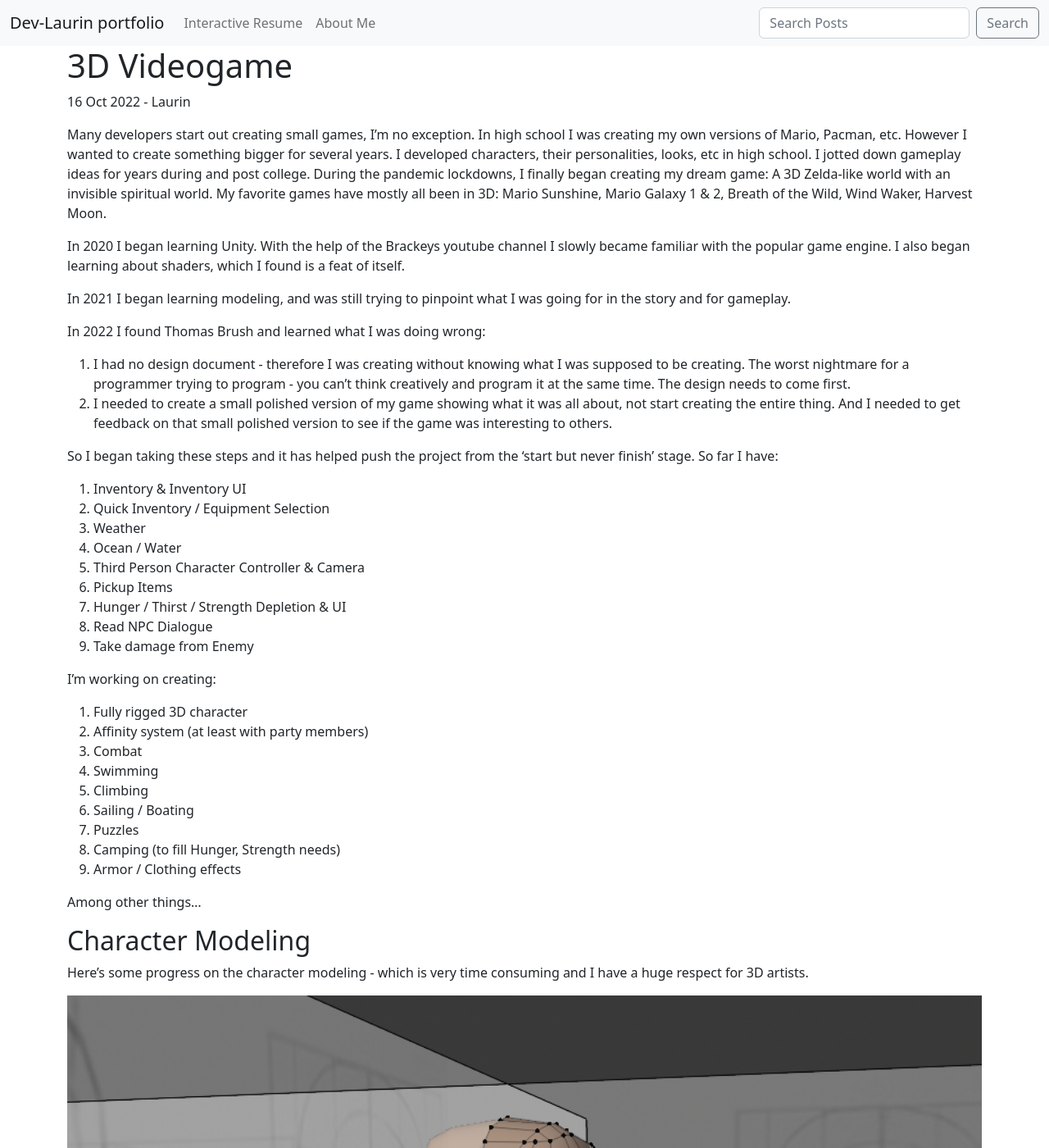
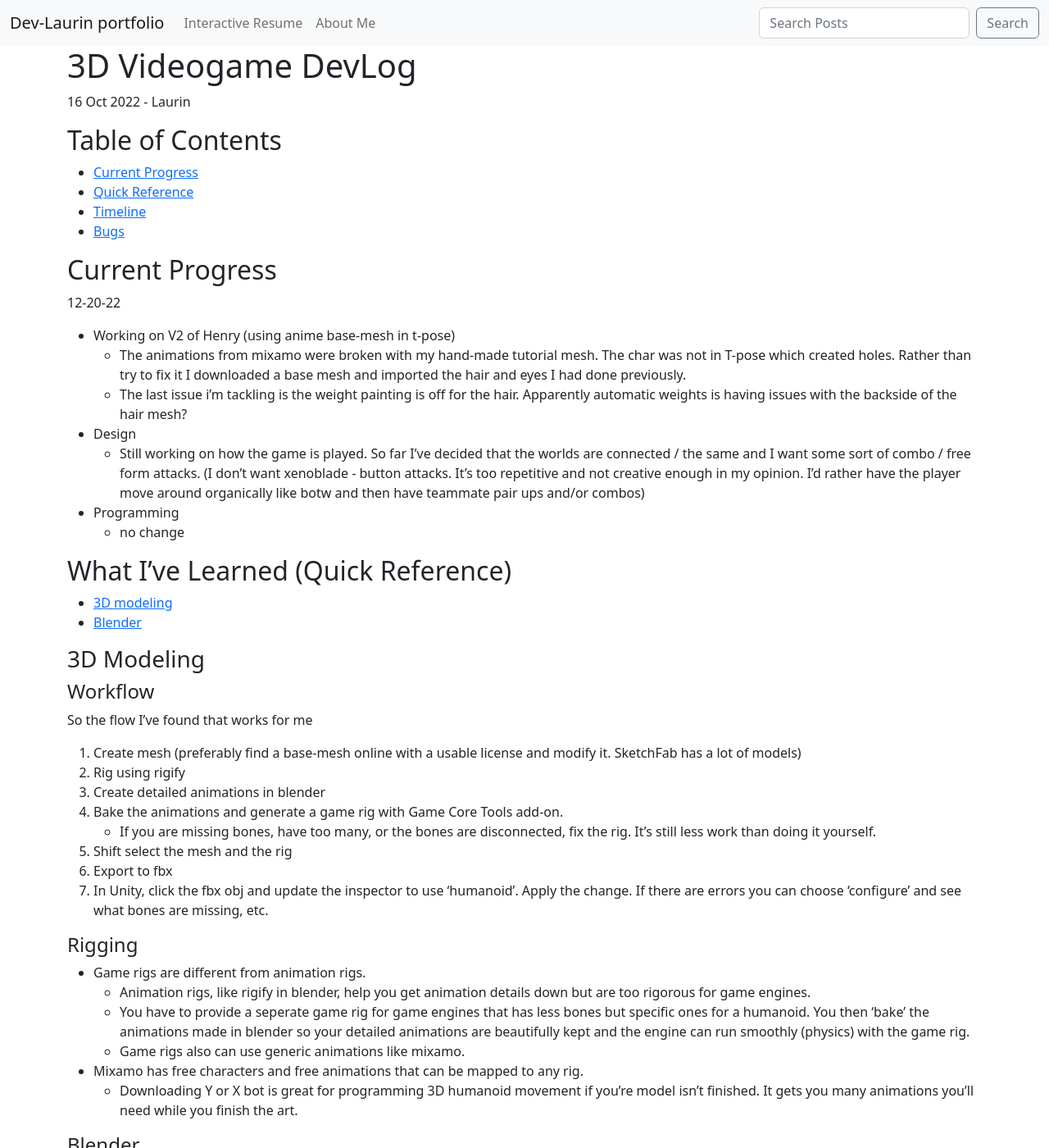
Before and after one commit to Dev-Laurin/Dev-Laurin.github.io, a Jekyll site: the page built from _posts/2022-10-16-3D-Game.md, in a window 1280 px wide and 1400 px high. Shown: the whole window at 82% size. Built offline with Jekyll 4.4.1, drawn with Linux system fonts in a browser that asks for light colours; some of the changed text lies outside the part shown.

Commit message:
update 3d game post with dropbox images

```diff
--- a/_posts/2022-10-16-3D-Game.md
+++ b/_posts/2022-10-16-3D-Game.md
@@ -1,12 +1,57 @@
 ---
 layout: post
 author: Laurin
-title: 3D Videogame
+title: 3D Videogame DevLog
 img: assets/images/game_capture_night.PNG
 description: Creating a Zelda/Xenoblade like 3D game in Unity.
 tags: Unity C# Blender
 category: personal
 ---
+## Table of Contents
+* [Current Progress](#current-progress)
+* [Quick Reference](#what-ive-learned-quick-reference)
+* [Timeline](#timeline)
+* [Bugs](#bugs)
+
+## Current Progress
+12-20-22
+* Working on V2 of Henry (using anime base-mesh in t-pose)
+    * The animations from mixamo were broken with my hand-made tutorial mesh. The char was not in T-pose which created holes. Rather than try to fix it I downloaded a base mesh and imported the hair and eyes I had done previously.
+    * The last issue i'm tackling is the weight painting is off for the hair. Apparently automatic weights is having issues with the backside of the hair mesh?
+* Design
+    * Still working on how the game is played. So far I've decided that the worlds are connected / the same and I want some sort of combo / free form attacks. (I don't want xenoblade - button attacks. It's too repetitive and not creative enough in my opinion. I'd rather have the player move around organically like botw and then have teammate pair ups and/or combos)
+* Programming
+    * no change
+
+## What I've Learned (Quick Reference)
+* [3D modeling](#3d-modeling)
+* [Blender](#blender)
+
+### 3D Modeling
+#### Workflow
+So the flow I've found that works for me
+1. Create mesh (preferably find a base-mesh online with a usable license and modify it. SketchFab has a lot of models)
+1. Rig using rigify
+1. Create detailed animations in blender
+1. Bake the animations and generate a game rig with Game Core Tools add-on.
+    * If you are missing bones, have too many, or the bones are disconnected, fix the rig. It's still less work than doing it yourself.
+1. Shift select the mesh and the rig
+1. Export to fbx
+1. In Unity, click the fbx obj and update the inspector to use 'humanoid'. Apply the change. If there are errors you can choose 'configure' and see what bones are missing, etc.
+
+#### Rigging
+* Game rigs are different from animation rigs.
+    * Animation rigs, like rigify in blender, help you get animation details down but are too rigorous for game engines.
+    * You have to provide a seperate game rig for game engines that has less bones but specific ones for a humanoid. You then 'bake' the animations made in blender so your detailed animations are beautifully kept and the engine can run smoothly (physics) with the game rig.
+    * Game rigs also can use generic animations like mixamo.
+* Mixamo has free characters and free animations that can be mapped to any rig.
+    * Downloading Y or X bot is great for programming 3D humanoid movement if you're model isn't finished. It gets you many animations you'll need while you finish the art.
+
+#### Blender
+##### Keyboard Shortcuts
+Alt-H : UnHide all hidden objects
+
+## Timeline
 
 Many developers start out creating small games, I'm no exception. In high school I was creating my own versions of Mario, Pacman, etc. However I wanted to create something bigger for several years. I developed characters, their personalities, looks, etc in high school. I jotted down gameplay ideas for years during and post college. During the pandemic lockdowns, I finally began creating my dream game: A 3D Zelda-like world with an invisible spiritual world. My favorite games have mostly all been in 3D: Mario Sunshine, Mario Galaxy 1 & 2, Breath of the Wild, Wind Waker, Harvest Moon.
 
@@ -42,13 +87,37 @@
 
 Among other things...
 
-## Character Modeling
-Here's some progress on the character modeling - which is very time consuming and I have a huge respect for 3D artists.
-
-<img src="/assets/images/henry_modeling_body.PNG" alt="Blocky body with ref images" width="100%"/>
-<img src="/assets/images/henry_modeling_head_hair_roots_off.PNG" alt="Rough hair modeling" width="100%"/>
-<img src="/assets/images/henery_modeling_head_with_materials.PNG" alt="Head with hair, first version" width="100%"/>
-<img src="/assets/images/henry_modeling_body_legs.PNG" alt="Body" width="100%"/>
-<img src="/assets/images/henry_modeling_nose_eyes.PNG" alt="Head version 2" width="100%"/>
+<img src="https://www.dropbox.com/s/y39r74ofixhoush/henry_modeling_body.PNG?raw=1" alt="Blocky body with ref images" width="50%"/>
+<img src="https://www.dropbox.com/s/jwnk8pldfnce314/henry_modeling_head_hair_roots_off.PNG?raw=1" alt="Rough hair modeling" width="50%"/><img src="https://www.dropbox.com/s/ea183ed27zc0fsm/henery_modeling_head_with_materials.PNG?raw=1" alt="Head with hair, first version" width="50%"/><img src="https://www.dropbox.com/s/tmytinz6rn0k8sa/henry_modeling_body_legs.PNG?raw=1" alt="Body" width="50%"/><img src="https://www.dropbox.com/s/gloxlse7lfngdp7/henry_modeling_nose_eyes.PNG?raw=1" alt="Head version 2" width="50%"/>
 
 Progress as of 10-16-22
+
+11-30-22
+Ok more respect for 3D artists. Now I know why art takes so long. Not only do you have to painstakingly create vertices in a certain way to make realistic looking muscles, you have to position the bones, weight paint the bones, paint the textures, match up the textures, and make sure the bones are in the right hierarchy/compatible with the platform you're using.
+
+* Working on V2 of Henry (using anime base-mesh in t-pose)
+    * The animations from mixamo were broken with my hand-made tutorial mesh. The char was not in T-pose which created holes.
+* Using Y bot in Unity with idle, walking, and running animations. It'll help me get some of the physics done.
+
+12-20-22
+Using mixamo I've found my model isn't going to work. Using a standard walking animation my character's arms are ripped apart and unnatural. I feel this is a problem because my character wasn't in a T pose. Rather than try to fix it I downloaded a base mesh and imported the hair and eyes I had done previously.
+
+<img src="https://www.dropbox.com/s/fg025t82jw5jr4a/henry_from_basemesh.PNG?raw=1" alt="Head version 2" width="100%"/>
+
+To be honest I prefer the version I made though I know the basemesh is much more accurate muscle-wise. I'll likely change the head to match what I want and go from there.
+
+The basemesh makes my character look younger and simply doesn't have the facial features I want. The eyes felt way too big and didn't have that soft expression I was used to looking at.
+
+<img src="https://www.dropbox.com/s/bozfebvofb89n64/henry_modeling_head.PNG?raw=1" alt="Head version 2" width="100%"/>
+
+Here's them side by side:
+
+<img src="https://www.dropbox.com/s/8f7yxlywx0mh25j/henry_game_rig.PNG?raw=1" alt="Head version 2" width="50%"/><img src="https://www.dropbox.com/s/fg025t82jw5jr4a/henry_from_basemesh.PNG?raw=1" alt="Head version 2" width="50%"/>
+
+## Bugs
+### Tears in model in animation
+Solution: The model needs to be in T pose
+### Unity crashes when stopping play mode
+Solution: something has a leak. The red items in the world are the culprit. Delete them and it should work again.
+### objects are weight painted red but don't move with the bone
+Solution: Blender doesn't always weight paint the back of the object. You'll have to do it.
```
